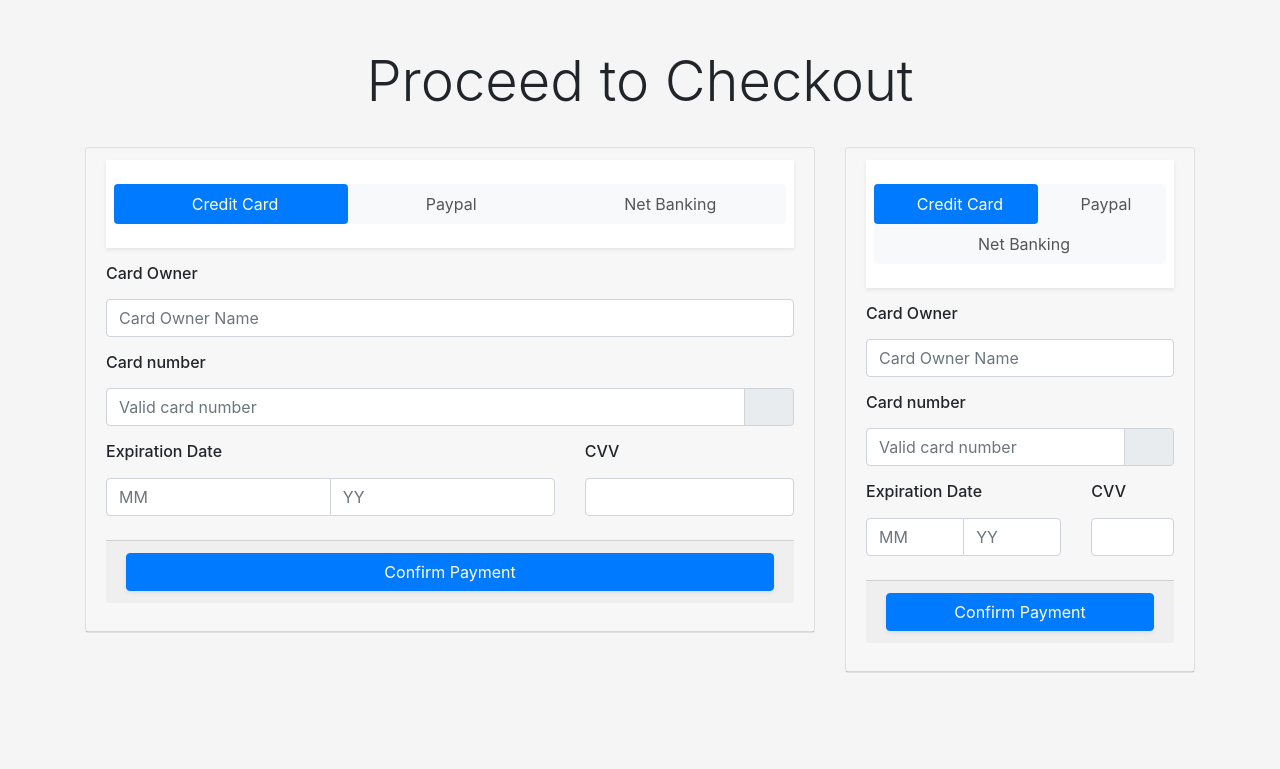
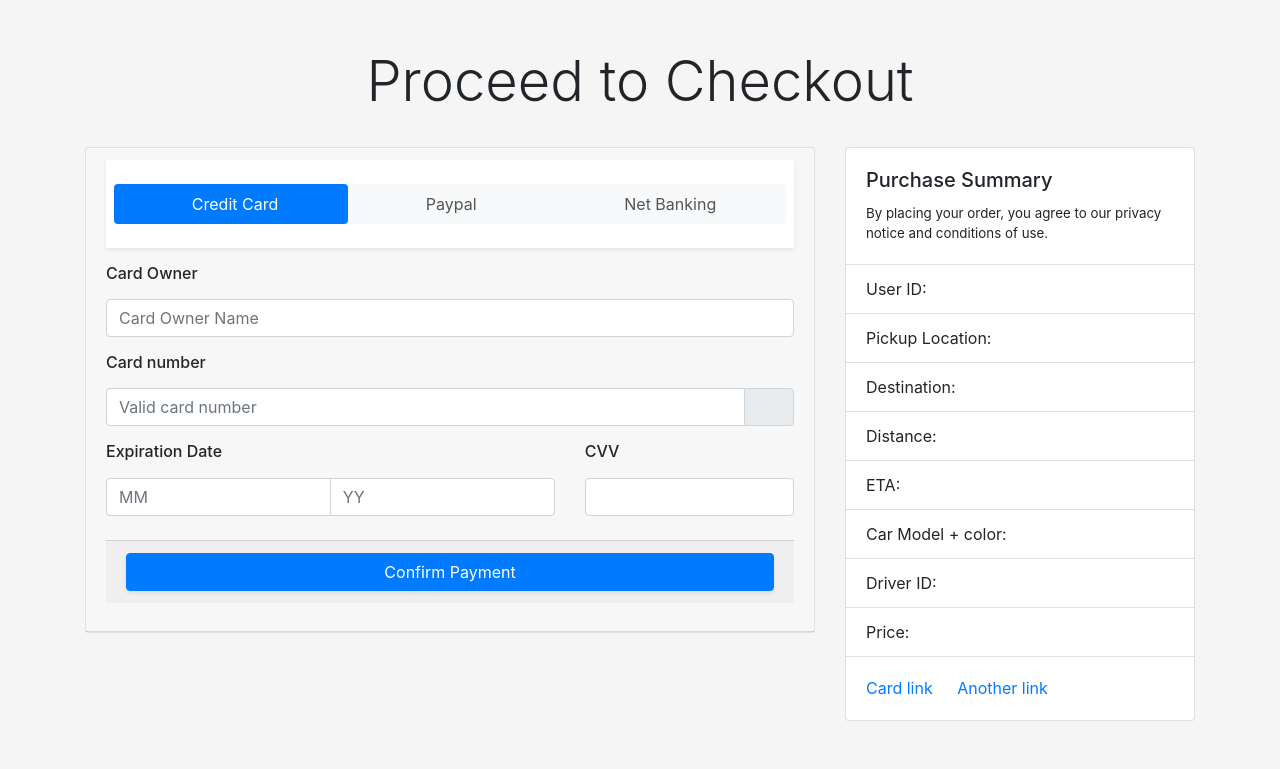
Before and after one commit to delaguardianick/CPS630-Project, a PHP site: page /payment.php in a window 1280 px wide. Shown: the part 77-846 px from the top of the page. Before the commit the page ends 750 px from the top, so only its background shows below. Run offline with PHP 8.4, Linux system fonts and the light colour scheme; some libraries are stand-ins or nearby versions.

Commit message:
added summary

```diff
--- a/css/payment.css
+++ b/css/payment.css
@@ -25,3 +25,7 @@ input[type="radio"] {
 .bold {
     font-weight: bold
 }
+
+.card-text {
+    font-size: smaller;
+}
--- a/payment.php
+++ b/payment.php
@@ -102,78 +102,23 @@
                 </div>
                 <div class="col-6 col-md-4" id="summary">
                     <div class="card">
-                        <div class="card-header">
-                            <div class="bg-white shadow-sm pt-4 pl-2 pr-2 pb-2">
-                                <!-- Credit card form tabs -->
-                                <ul role="tablist" class="nav bg-light nav-pills rounded nav-fill mb-3">
-                                    <li class="nav-item"> <a data-toggle="pill" href="#credit-card" class="nav-link active "> <i class="fas fa-credit-card mr-2"></i> Credit Card </a> </li>
-                                    <li class="nav-item"> <a data-toggle="pill" href="#paypal" class="nav-link "> <i class="fab fa-paypal mr-2"></i> Paypal </a> </li>
-                                    <li class="nav-item"> <a data-toggle="pill" href="#net-banking" class="nav-link "> <i class="fas fa-mobile-alt mr-2"></i> Net Banking </a> </li>
-                                </ul>
-                            </div> <!-- End -->
-                            <!-- Credit card form content -->
-                            <div class="tab-content">
-                                <!-- credit card info-->
-                                <div id="credit-card" class="tab-pane fade show active pt-3">
-                                    <form role="form">
-                                        <div class="form-group"> <label for="username">
-                                                <h6>Card Owner</h6>
-                                            </label> <input type="text" name="username" placeholder="Card Owner Name" required class="form-control "> </div>
-                                        <div class="form-group"> <label for="cardNumber">
-                                                <h6>Card number</h6>
-                                            </label>
-                                            <div class="input-group"> <input type="text" name="cardNumber" placeholder="Valid card number" class="form-control " required>
-                                                <div class="input-group-append"> <span class="input-group-text text-muted"> <i class="fab fa-cc-visa mx-1"></i> <i class="fab fa-cc-mastercard mx-1"></i> <i class="fab fa-cc-amex mx-1"></i> </span> </div>
-                                            </div>
-                                        </div>
-                                        <div class="row">
-                                            <div class="col-sm-8">
-                                                <div class="form-group"> <label><span class="hidden-xs">
-                                                            <h6>Expiration Date</h6>
-                                                        </span></label>
-                                                    <div class="input-group"> <input type="number" placeholder="MM" name="" class="form-control" required> <input type="number" placeholder="YY" name="" class="form-control" required> </div>
-                                                </div>
-                                            </div>
-                                            <div class="col-sm-4">
-                                                <div class="form-group mb-4"> <label data-toggle="tooltip" title="Three digit CV code on the back of your card">
-                                                        <h6>CVV <i class="fa fa-question-circle d-inline"></i></h6>
-                                                    </label> <input type="text" required class="form-control"> </div>
-                                            </div>
-                                        </div>
-                                        <div class="card-footer"> <button type="button" class="subscribe btn btn-primary btn-block shadow-sm"> Confirm Payment </button>
-                                    </form>
-                                </div>
-                            </div> <!-- End -->
-                            <!-- Paypal info -->
-                            <div id="paypal" class="tab-pane fade pt-3">
-                                <h6 class="pb-2">Select your paypal account type</h6>
-                                <div class="form-group "> <label class="radio-inline"> <input type="radio" name="optradio" checked> Domestic </label> <label class="radio-inline"> <input type="radio" name="optradio" class="ml-5">International </label></div>
-                                <p> <button type="button" class="btn btn-primary "><i class="fab fa-paypal mr-2"></i> Log into my Paypal</button> </p>
-                                <p class="text-muted"> Note: After clicking on the button, you will be directed to a secure gateway for payment. After completing the payment process, you will be redirected back to the website to view details of your order. </p>
-                            </div> <!-- End -->
-                            <!-- bank transfer info -->
-                            <div id="net-banking" class="tab-pane fade pt-3">
-                                <div class="form-group "> <label for="Select Your Bank">
-                                        <h6>Select your Bank</h6>
-                                    </label> <select class="form-control" id="ccmonth">
-                                        <option value="" selected disabled>--Please select your Bank--</option>
-                                        <option>Bank 1</option>
-                                        <option>Bank 2</option>
-                                        <option>Bank 3</option>
-                                        <option>Bank 4</option>
-                                        <option>Bank 5</option>
-                                        <option>Bank 6</option>
-                                        <option>Bank 7</option>
-                                        <option>Bank 8</option>
-                                        <option>Bank 9</option>
-                                        <option>Bank 10</option>
-                                    </select> </div>
-                                <div class="form-group">
-                                    <p> <button type="button" class="btn btn-primary "><i class="fas fa-mobile-alt mr-2"></i> Proceed Pyment</button> </p>
-                                </div>
-                                <p class="text-muted">Note: After clicking on the button, you will be directed to a secure gateway for payment. After completing the payment process, you will be redirected back to the website to view details of your order. </p>
-                            </div> <!-- End -->
-                            <!-- End -->
+                        <div class="card-body">
+                            <h5 class="card-title">Purchase Summary</h5>
+                            <p class="card-text" >By placing your order, you agree to our privacy notice and conditions of use.</p>
+                        </div>
+                        <ul class="list-group list-group-flush">
+                            <li class="list-group-item">User ID: </li>
+                            <li class="list-group-item">Pickup Location: </li>
+                            <li class="list-group-item">Destination: </li>
+                            <li class="list-group-item">Distance: </li>
+                            <li class="list-group-item">ETA: </li>
+                            <li class="list-group-item">Car Model + color:</li>
+                            <li class="list-group-item">Driver ID: </li>
+                            <li class="list-group-item">Price:</li>
+                        </ul>
+                        <div class="card-body">
+                            <a href="#" class="card-link">Card link</a>
+                            <a href="#" class="card-link">Another link</a>
                         </div>
                     </div>
                 </div>
```
